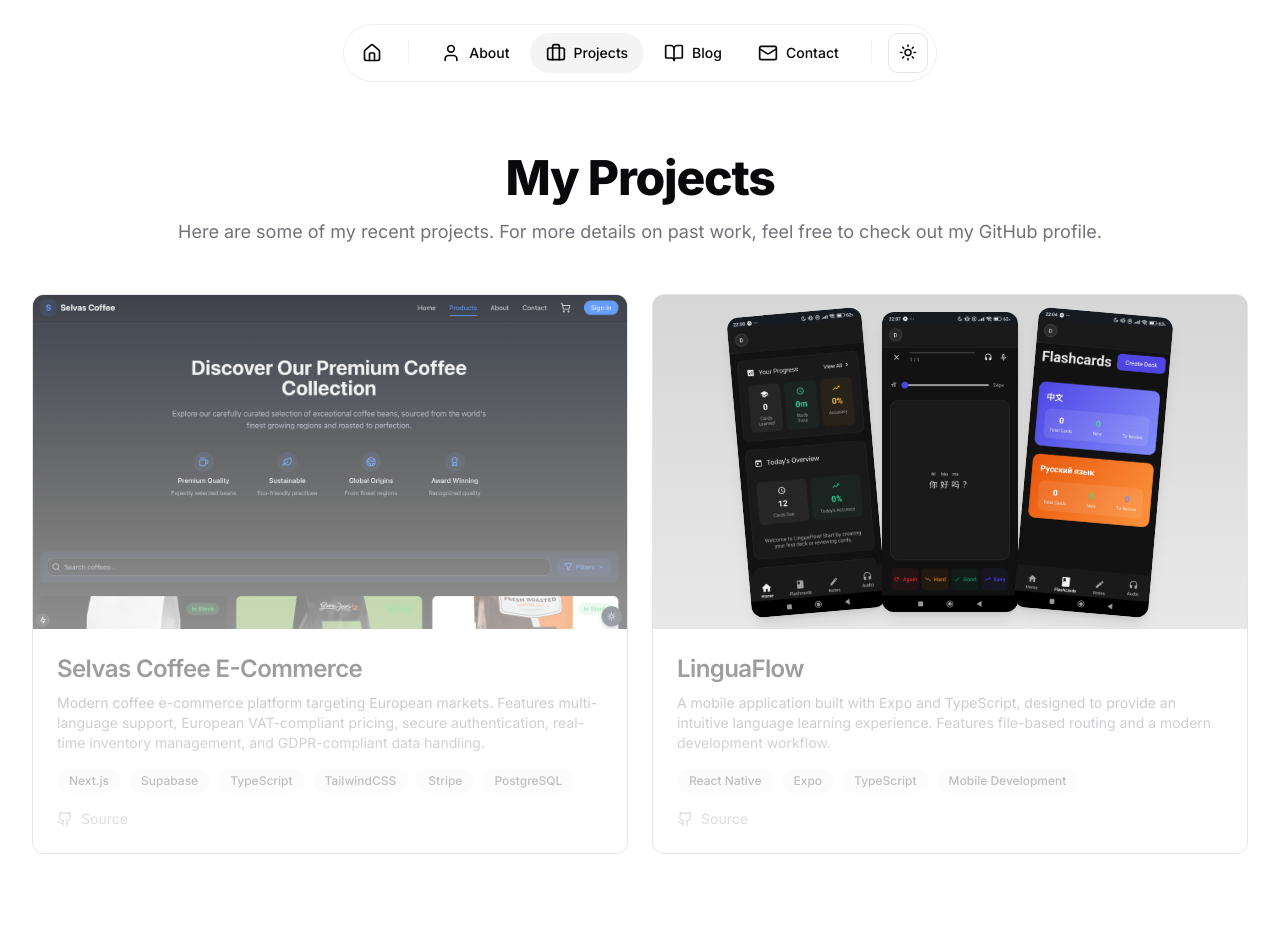
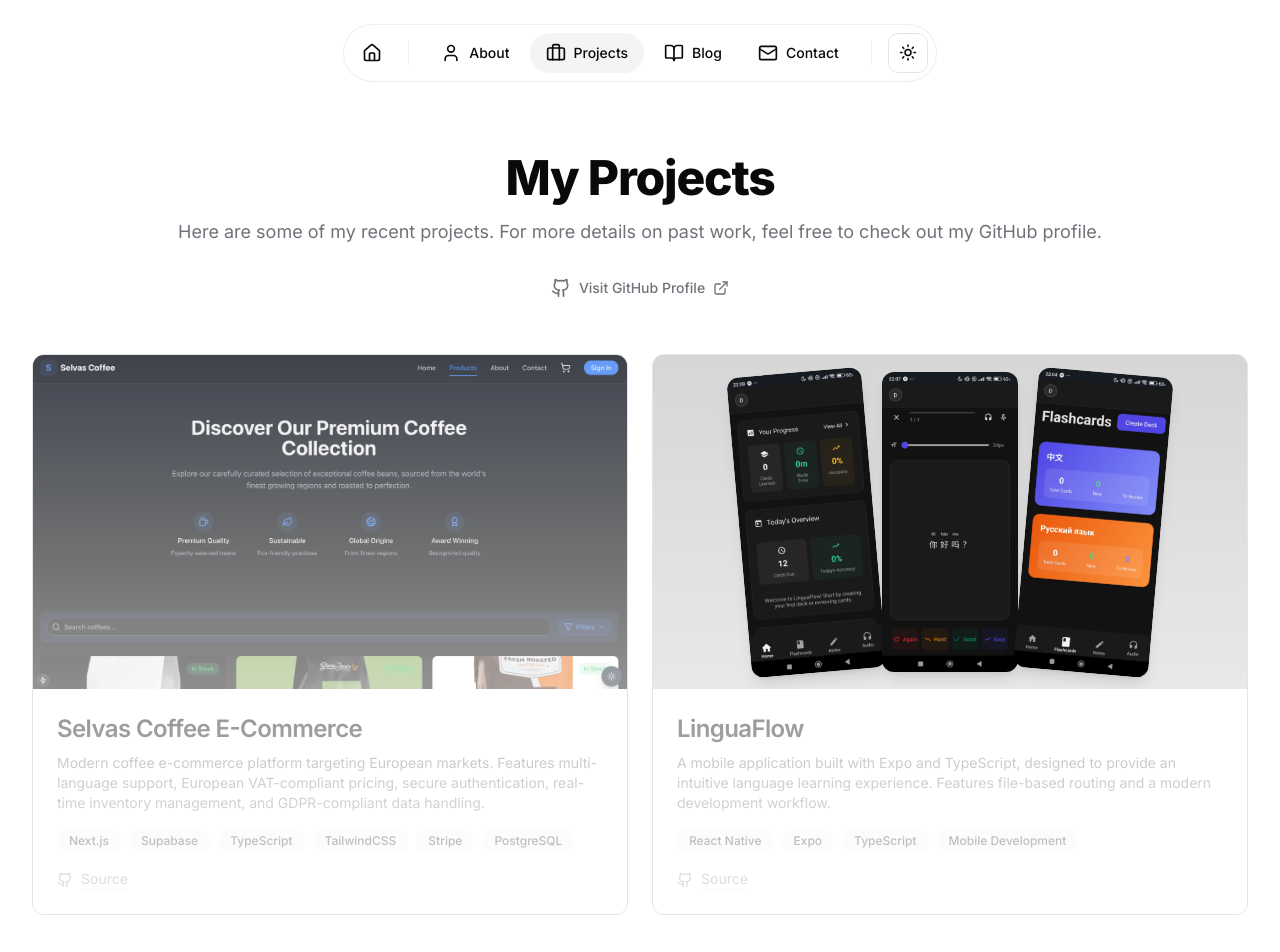
Before and after one commit to DanisAlfonso/personal, a Next.js app: page /projects in a window 1280 px wide. Shown: the top 952 px of the page. Before the commit the page ends 902 px from the top, so only its background shows below. Built offline with nearby package versions, Linux system fonts and the light colour scheme.

Commit message:
links to github in projects

```diff
--- a/src/app/projects/page.tsx
+++ b/src/app/projects/page.tsx
@@ -75,9 +75,21 @@
             className="mb-12 text-center"
           >
             <h1 className="h1 mb-4">My Projects</h1>
-            <p className="text-lg text-muted-foreground">
+            <p className="text-lg text-muted-foreground mb-6">
               Here are some of my recent projects. For more details on past work, feel free to check out my GitHub profile.
             </p>
+            <motion.a
+              href="https://github.com/DanisAlfonso"
+              target="_blank"
+              rel="noopener noreferrer"
+              className="group inline-flex items-center justify-center gap-2 rounded-md bg-card px-4 py-2 text-sm font-medium text-muted-foreground transition-colors hover:bg-accent hover:text-accent-foreground"
+              whileHover={{ scale: 1.02 }}
+              whileTap={{ scale: 0.98 }}
+            >
+              <Github className="h-5 w-5" />
+              Visit GitHub Profile
+              <ExternalLink className="h-4 w-4 transition-transform group-hover:translate-x-1" />
+            </motion.a>
           </motion.div>
 
           <motion.div
@@ -135,25 +147,33 @@
                     ))}
                   </div>
                   <div className="flex gap-4">
-                    <a
+                    <motion.a
                       href={project.links.github}
                       target="_blank"
                       rel="noopener noreferrer"
-                      className="inline-flex items-center gap-2 text-sm text-muted-foreground hover:text-foreground"
+                      className="group inline-flex items-center gap-2 text-sm text-muted-foreground hover:text-foreground"
+                      whileHover={{ scale: 1.05 }}
+                      whileTap={{ scale: 0.95 }}
                     >
-                      <Github className="h-4 w-4" />
-                      Source
-                    </a>
+                      <Github className="h-4 w-4 transition-transform group-hover:scale-110" />
+                      <span className="border-b border-dotted border-muted-foreground/50 group-hover:border-foreground">
+                        Source
+                      </span>
+                    </motion.a>
                     {project.links.live !== "#" && (
-                      <a
+                      <motion.a
                         href={project.links.live}
                         target="_blank"
                         rel="noopener noreferrer"
-                        className="inline-flex items-center gap-2 text-sm text-muted-foreground hover:text-foreground"
+                        className="group inline-flex items-center gap-2 text-sm text-muted-foreground hover:text-foreground"
+                        whileHover={{ scale: 1.05 }}
+                        whileTap={{ scale: 0.95 }}
                       >
-                        <ExternalLink className="h-4 w-4" />
-                        Live Demo
-                      </a>
+                        <ExternalLink className="h-4 w-4 transition-transform group-hover:scale-110" />
+                        <span className="border-b border-dotted border-muted-foreground/50 group-hover:border-foreground">
+                          Live Demo
+                        </span>
+                      </motion.a>
                     )}
                   </div>
                 </div>
```
